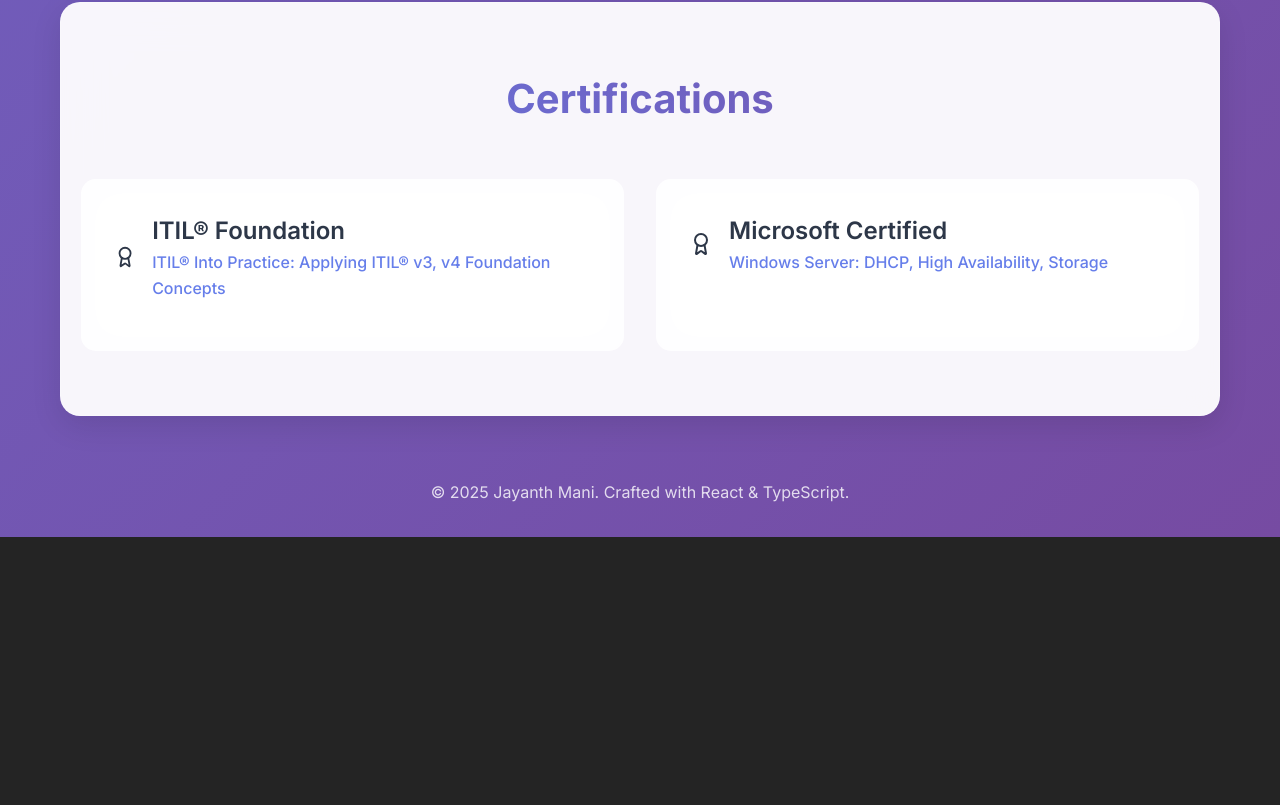
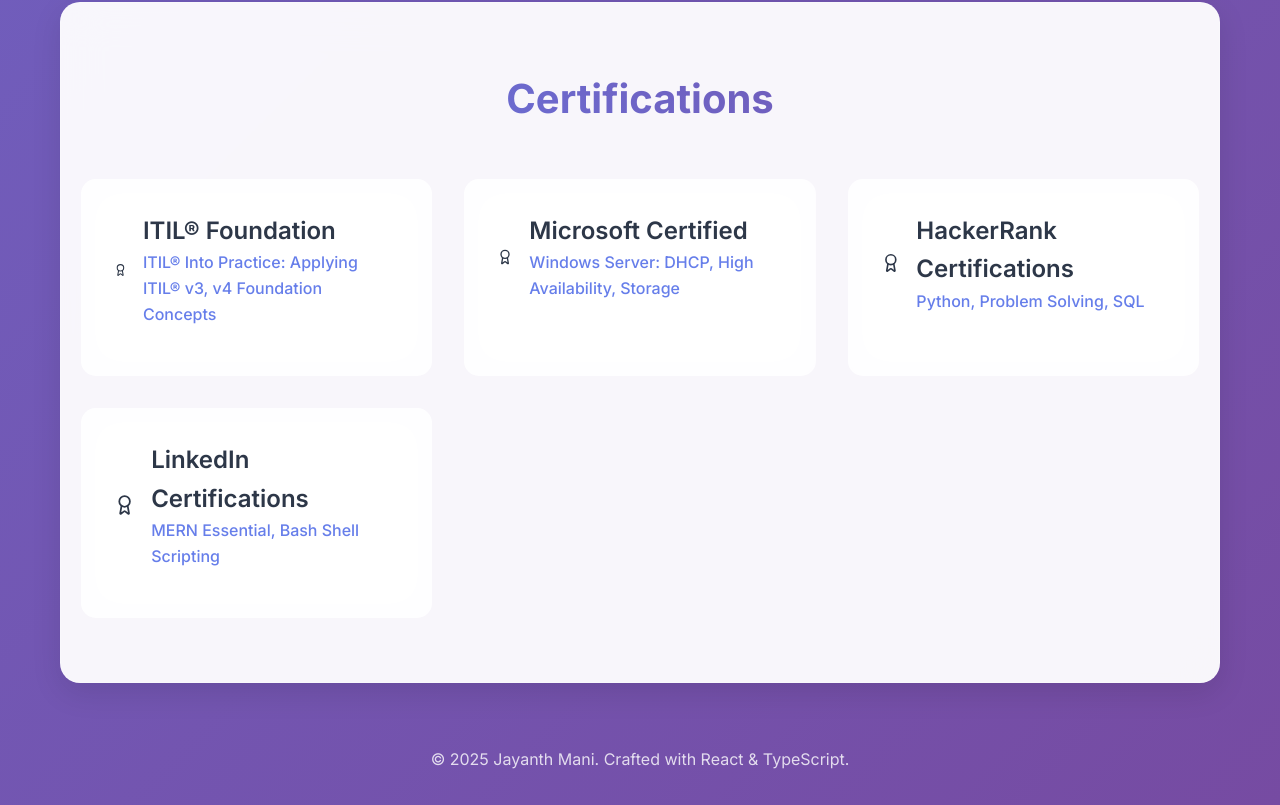
Before and after one commit to jayanthmani8045/jayanthmani, a React (Vite) app in the folder Frontend/Portfolio/: page / in a window 1280 px wide. Shown: the part 3888-4693 px from the top of the page. Before the commit the page ends 4425 px from the top, so only its background shows below. Built offline with nearby package versions, Linux system fonts and the light colour scheme.

Commit message:
fixing design

```diff
--- a/Frontend/Portfolio/src/components/Education/Education.tsx
+++ b/Frontend/Portfolio/src/components/Education/Education.tsx
@@ -48,20 +48,6 @@
         <div className="container">
           <div className="education-grid">
             {certifications.map((cert, index) => {
-              // Show all certifications for software role, filter for data role
-              if (currentRole === 'data' && cert.title === 'Professional Certifications') {
-                return (
-                  <div key={index} className="education-card">
-                    <div style={{ display: 'flex', alignItems: 'center', gap: '1rem', marginBottom: '1rem' }}>
-                      <Award className="w-8 h-8 text-blue-600" />
-                      <div>
-                        <h3 className="card-title">{cert.title}</h3>
-                        <p className="card-meta">{cert.description}</p>
-                      </div>
-                    </div>
-                  </div>
-                );
-              } else if (currentRole === 'software' && cert.title !== 'Professional Certifications') {
                 return (
                   <div key={index} className="education-card">
                     <div style={{ display: 'flex', alignItems: 'center', gap: '1rem', marginBottom: '1rem' }}>
@@ -74,8 +60,7 @@
                   </div>
                 );
               }
-              return null;
-            })}
+            )}
           </div>
         </div>
       </section>
--- a/Frontend/Portfolio/src/data/portfolioData.ts
+++ b/Frontend/Portfolio/src/data/portfolioData.ts
@@ -166,17 +166,22 @@
     {
       title: "ITIL® Foundation",
       description: "ITIL® Into Practice: Applying ITIL® v3, v4 Foundation Concepts",
-      issuer: "ITIL"
+      issuer: "LinkedIn"
     },
     {
       title: "Microsoft Certified",
       description: "Windows Server: DHCP, High Availability, Storage",
-      issuer: "Microsoft"
+      issuer: "LinkedIn"
     },
     {
-      title: "Professional Certifications",
-      description: "HackerRank: Python, Problem Solving, SQL | LinkedIn: MERN Essential, Bash Shell Scripting",
-      issuer: "Various"
+      title: "HackerRank Certifications",
+      description: "Python, Problem Solving, SQL",
+      issuer: "HackerRank"
+    },
+    {
+      title: "LinkedIn Certifications",
+      description: "MERN Essential, Bash Shell Scripting",
+      issuer: "HackerRank"
     }
   ]
 };
```
